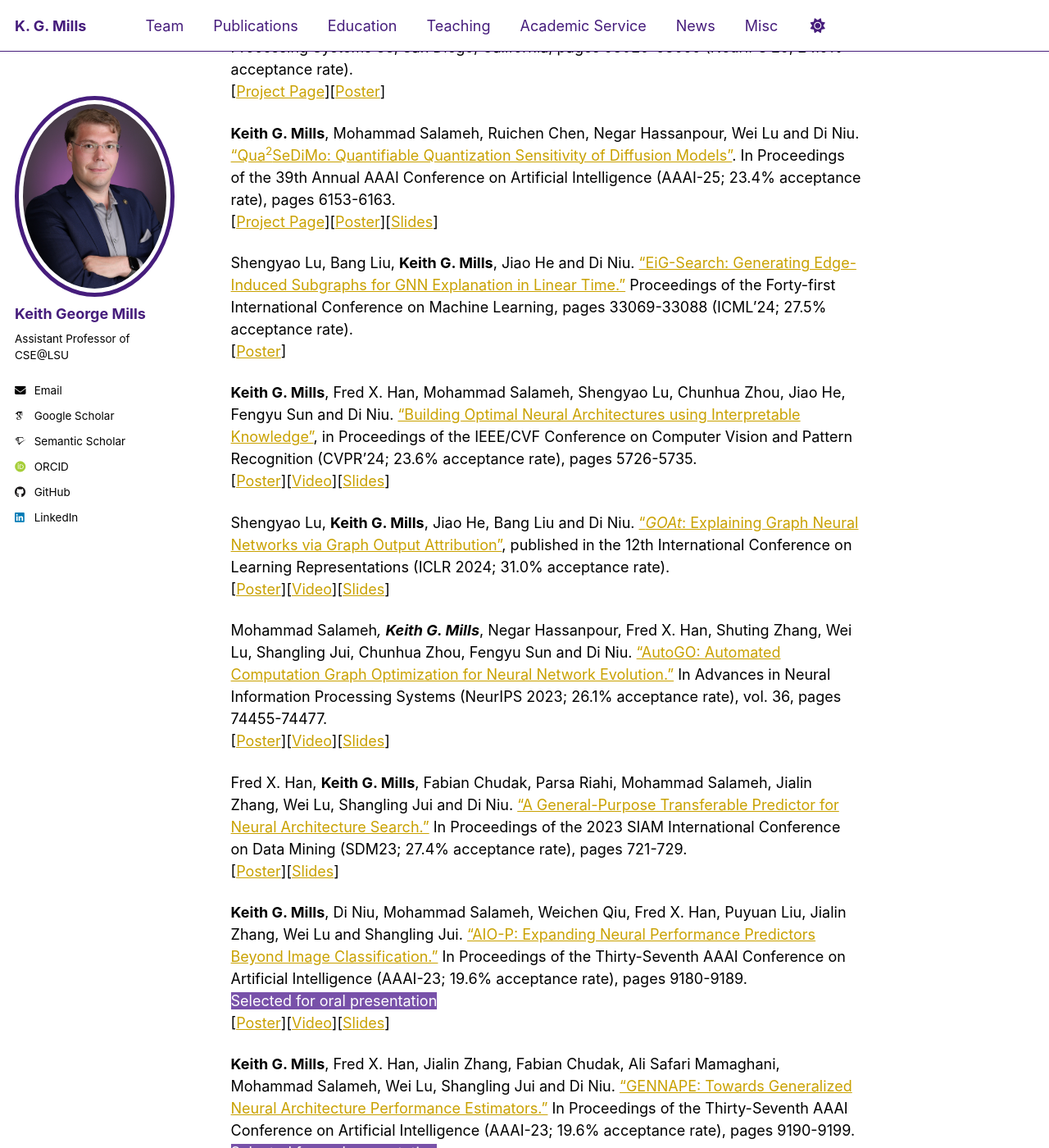
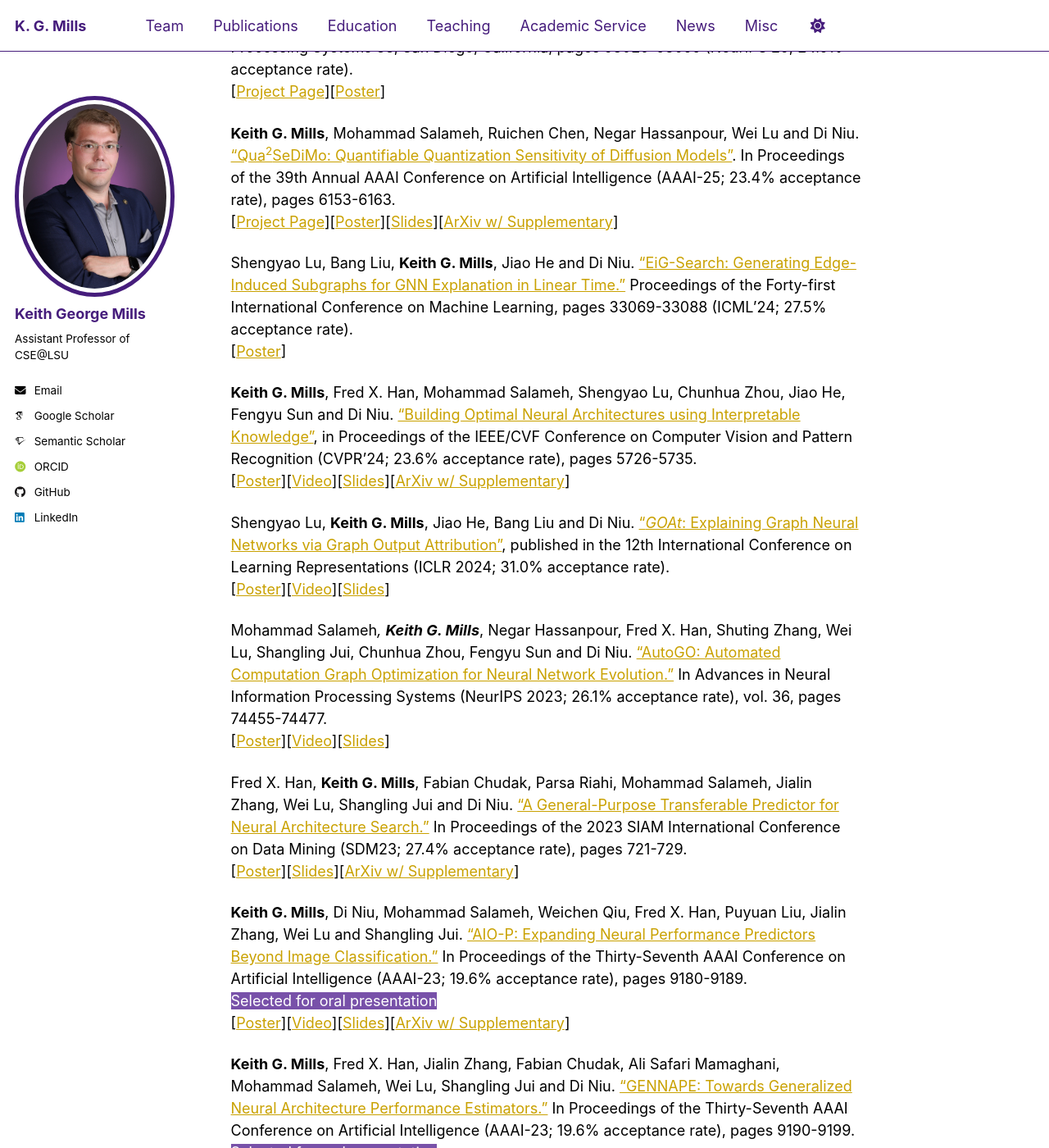
Before and after one commit to kgmills/kgmills.github.io, a Jekyll site: the page built from _pages/publications.md, in a window 1280 px wide and 1400 px high, scrolled down 457 px. Shown: the whole window at 82% size. Built offline with Jekyll 4.4.1, drawn with Linux system fonts in a browser that asks for light colours; some web fonts are replaced; some of the changed text lies outside the part shown.

```diff
--- a/_pages/publications.md
+++ b/_pages/publications.md
@@ -11,18 +11,18 @@ Amirhosein Ghasemabadi, **Keith G. Mills**, Baochun Li and Di Niu. <a href="../a
 [<a href="https://huggingface.co/papers/2505.20325">Project Page</a>][<a href="../assets/posters/GG_ACL26_poster.pdf">Poster</a>][<a href="../assets/slides/GG_ACL26_slides.pdf">Slides</a>]
 
 
-Ruichen Chen, **Keith G. Mills**, Liyao Jiang, Chao Gao and Di Niu. <a href="https://arxiv.org/abs/2505.22918">"Re-ttention: Ultra Sparse Visual Generation via Attention Statistical Reshape."</a> In Advances in Neural Information Processing Systems 38, San Diego, California, pages 58029-58055 (NeurIPS'25; 24.5% acceptance rate).<br>
+Ruichen Chen, **Keith G. Mills**, Liyao Jiang, Chao Gao and Di Niu. <a href="../assets/papers/re-ttention_neurips25.pdf">"Re-ttention: Ultra Sparse Visual Generation via Attention Statistical Reshape."</a> In Advances in Neural Information Processing Systems 38, San Diego, California, pages 58029-58055 (NeurIPS'25; 24.5% acceptance rate).<br>
 [<a href="../projects/rettention">Project Page</a>][<a href="../assets/posters/Rettention_NeurIPS25_poster.pdf">Poster</a>]
 
 **Keith G. Mills**, Mohammad Salameh, Ruichen Chen, Negar Hassanpour, Wei Lu and Di Niu. <a href="../assets/papers/Qua2SeDiMo_AAAI25.pdf">"Qua<sup>2</sup>SeDiMo: Quantifiable Quantization Sensitivity of Diffusion Models"</a>. In Proceedings of the 39th Annual AAAI Conference on Artificial Intelligence (AAAI-25; 23.4% acceptance rate), pages 6153-6163.
 <br>
-[<a href="../projects/qua2sedimo">Project Page</a>][<a href="../assets/posters/Qua2SeDiMo_AAAI25_poster.pdf">Poster</a>][<a href="../assets/slides/Qua2SeDiMo_AAAI25_slides.pdf">Slides</a>]
+[<a href="../projects/qua2sedimo">Project Page</a>][<a href="../assets/posters/Qua2SeDiMo_AAAI25_poster.pdf">Poster</a>][<a href="../assets/slides/Qua2SeDiMo_AAAI25_slides.pdf">Slides</a>][<a href="https://arxiv.org/pdf/2412.14628">ArXiv w/ Supplementary</a>]
 
 Shengyao Lu, Bang Liu, **Keith G. Mills**, Jiao He and Di Niu. <a href="../assets/papers/EiG-Search_ICML24.pdf">"EiG-Search: Generating Edge-Induced Subgraphs for GNN Explanation in Linear Time."</a> Proceedings of the Forty-first International Conference on Machine Learning, pages 33069-33088 (ICML'24; 27.5% acceptance rate).<br>
 [<a href="https://icml.cc/media/PosterPDFs/ICML%202024/34471.png?t=1718314897.8662622">Poster</a>]
 
 **Keith G. Mills**, Fred X. Han, Mohammad Salameh, Shengyao Lu, Chunhua Zhou, Jiao He, Fengyu Sun and Di Niu. <a href="../assets/papers/AutoBuild_CVPR24.pdf">"Building Optimal Neural Architectures using Interpretable Knowledge"</a>, in Proceedings of the IEEE/CVF Conference on Computer Vision and Pattern Recognition (CVPR'24; 23.6% acceptance rate), pages 5726-5735.<br>
-[<a href="../assets/posters/AutoBuild_CVPR24_poster.pdf">Poster</a>][<a href="https://www.youtube.com/watch?v=rujgUNaXKr4&ab_channel=KeithMills">Video</a>][<a href="../assets/slides/AutoBuild_CVPR24_slides.pdf">Slides</a>]
+[<a href="../assets/posters/AutoBuild_CVPR24_poster.pdf">Poster</a>][<a href="https://www.youtube.com/watch?v=rujgUNaXKr4&ab_channel=KeithMills">Video</a>][<a href="../assets/slides/AutoBuild_CVPR24_slides.pdf">Slides</a>][<a href="https://arxiv.org/pdf/2403.13293">ArXiv w/ Supplementary</a>]
 
 Shengyao Lu, **Keith G. Mills**, Jiao He, Bang Liu and Di Niu. <a href="../assets/papers/GOAt_ICLR24.pdf">"*GOAt*: Explaining Graph Neural Networks via Graph Output Attribution"</a>, published in the 12th International Conference on Learning Representations (ICLR 2024; 31.0% acceptance rate).<br>
 [<a href="../assets/posters/GOAt_ICLR24_poster.png">Poster</a>][<a href="https://iclr.cc/virtual/2024/poster/19551">Video</a>][<a href="../assets/slides/GOAt_ICLR24_slides.pdf">Slides</a>]
@@ -31,15 +31,15 @@ Mohammad Salameh*, **Keith G. Mills***, Negar Hassanpour, Fred X. Han, Shuting Z
 [<a href="../assets/posters/AutoGO_NeurIPS23_poster.pdf">Poster</a>][<a href="https://nips.cc/virtual/2023/poster/70604">Video</a>][<a href="../assets/slides/AutoGO_NeurIPS23_slides.pdf">Slides</a>]
 
 Fred X. Han, **Keith G. Mills**, Fabian Chudak, Parsa Riahi, Mohammad Salameh, Jialin Zhang, Wei Lu, Shangling Jui and Di Niu. <a href="../assets/papers/general_predictor_sdm23.pdf">"A General-Purpose Transferable Predictor for Neural Architecture Search."</a> In Proceedings of the 2023 SIAM International Conference on Data Mining (SDM23; 27.4% acceptance rate), pages 721-729. <br>
-[<a href="../assets/posters/general_predictor_sdm23_poster.pdf">Poster</a>][<a href="../assets/slides/general_predictor_sdm23_slides.pdf">Slides</a>]
+[<a href="../assets/posters/general_predictor_sdm23_poster.pdf">Poster</a>][<a href="../assets/slides/general_predictor_sdm23_slides.pdf">Slides</a>][<a href="https://arxiv.org/pdf/2302.10835">ArXiv w/ Supplementary</a>]
 
 **Keith G. Mills**, Di Niu, Mohammad Salameh, Weichen Qiu, Fred X. Han, Puyuan Liu, Jialin Zhang, Wei Lu and Shangling Jui. <a href="../assets/papers/AIO-P_AAAI23.pdf"> "AIO-P: Expanding Neural Performance Predictors Beyond Image Classification."</a> In Proceedings of the Thirty-Seventh AAAI Conference on Artificial Intelligence (AAAI-23; 19.6% acceptance rate), pages 9180-9189. <br>
 <span style="background-color: #7851A9;color:white">Selected for oral presentation</span><br>
-[<a href="../assets/posters/AIO-P_AAAI23_poster.pdf">Poster</a>][<a href="https://underline.io/events/380/sessions/14509/lecture/67761-aio-p-expanding-neural-performance-predictors-beyond-image-classification">Video</a>][<a href="../assets/slides/AIO-P_AAAI23_slides.pdf">Slides</a>]
+[<a href="../assets/posters/AIO-P_AAAI23_poster.pdf">Poster</a>][<a href="https://underline.io/events/380/sessions/14509/lecture/67761-aio-p-expanding-neural-performance-predictors-beyond-image-classification">Video</a>][<a href="../assets/slides/AIO-P_AAAI23_slides.pdf">Slides</a>][<a href="https://arxiv.org/pdf/2211.17228">ArXiv w/ Supplementary</a>]
 
 **Keith G. Mills**, Fred X. Han, Jialin Zhang, Fabian Chudak, Ali Safari Mamaghani, Mohammad Salameh, Wei Lu, Shangling Jui and Di Niu. <a href="../assets/papers/GENNAPE_AAAI23.pdf"> "GENNAPE: Towards Generalized Neural Architecture Performance Estimators."</a> In Proceedings of the Thirty-Seventh AAAI Conference on Artificial Intelligence (AAAI-23; 19.6% acceptance rate), pages 9190-9199. <br>
 <span style="background-color: #7851A9;color:white">Selected for oral presentation</span><br>
-[<a href="../assets/posters/GENNAPE_AAAI23_poster.pdf">Poster</a>][<a href="https://underline.io/events/380/sessions/14509/lecture/67942-gennape-towards-generalized-neural-architecture-performance-estimators">Video</a>][<a href="../assets/slides/GENNAPE_AAAI23_slides.pdf">Slides</a>]
+[<a href="../assets/posters/GENNAPE_AAAI23_poster.pdf">Poster</a>][<a href="https://underline.io/events/380/sessions/14509/lecture/67942-gennape-towards-generalized-neural-architecture-performance-estimators">Video</a>][<a href="../assets/slides/GENNAPE_AAAI23_slides.pdf">Slides</a>][<a href="https://arxiv.org/pdf/2211.17226">ArXiv w/ Supplementary</a>]
 
 Shengyao Lu, Bang Liu, **Keith G. Mills**, Shangling Jui and Di Niu. <a href="../assets/papers/R5_ICLR22.pdf"> "R5: Rule Discovery with Reinforced and Recurrent Relational Reasoning," </a> published in the 10th International Conference on Learning Representations (ICLR 2022; 32.9% acceptance rate).<br>
 <span style="background-color: #4169e1;color:white">Spotlight paper</span><br>
@@ -54,7 +54,7 @@ Shengyao Lu, Bang Liu, **Keith G. Mills**, Shangling Jui and Di Niu. <a href="..
 [<a href="../assets/posters/L2NAS_CIKM21_poster.pdf">Poster</a>][<a href="https://dl.acm.org/doi/10.1145/3459637.3482360">Video</a>][<a href="../assets/slides/L2NAS_CIKM21_slides.pdf">Slides</a>]
 
 Seyed Saeed Changiz Rezaei, Fred X. Han, Di Niu, Mohammad Salameh, **Keith Mills**, Shuo Lian, Wei Lu and Shangling Jui. <a href="../assets/papers/GA-NAS_IJCAI21.pdf"> "Generative Adversarial Neural Architecture Search."</a> In Proceedings of the Thirtieth International Joint Conference on Artificial Intelligence (IJCAI-21; 13.9% acceptance rate), pages 2227-2234.<br>
-[<a href="https://ijcai-21.org/videos-slides/?video=3345">Videos and Slides</a>]
+[<a href="https://ijcai-21.org/videos-slides/?video=3345">Videos and Slides</a>][<a href="https://arxiv.org/pdf/2105.09356">ArXiv w/ Supplementary</a>]
 
 ### Refereed Journal Publications
 Ruichen Chen\*, **Keith G. Mills**\* and Di Niu. <a href="../assets/papers/FP4DiT_TMLR_11_25.pdf">FP4DiT: Towards Effective Floating Point Quantization for Diffusion Transofmers,"</a> published in Transactions of Machine Learning Research (TMLR), November 2025.
```
Also changed, not shown: 1 other file.
